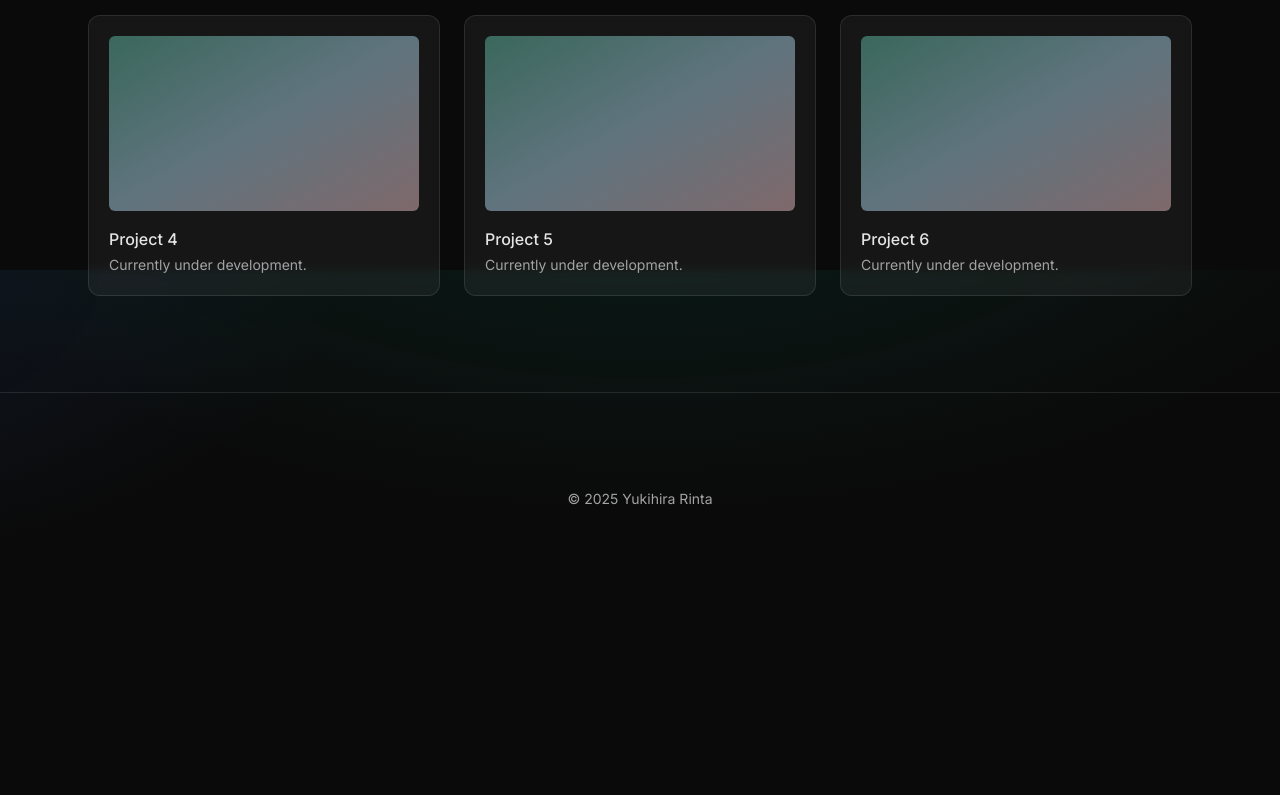
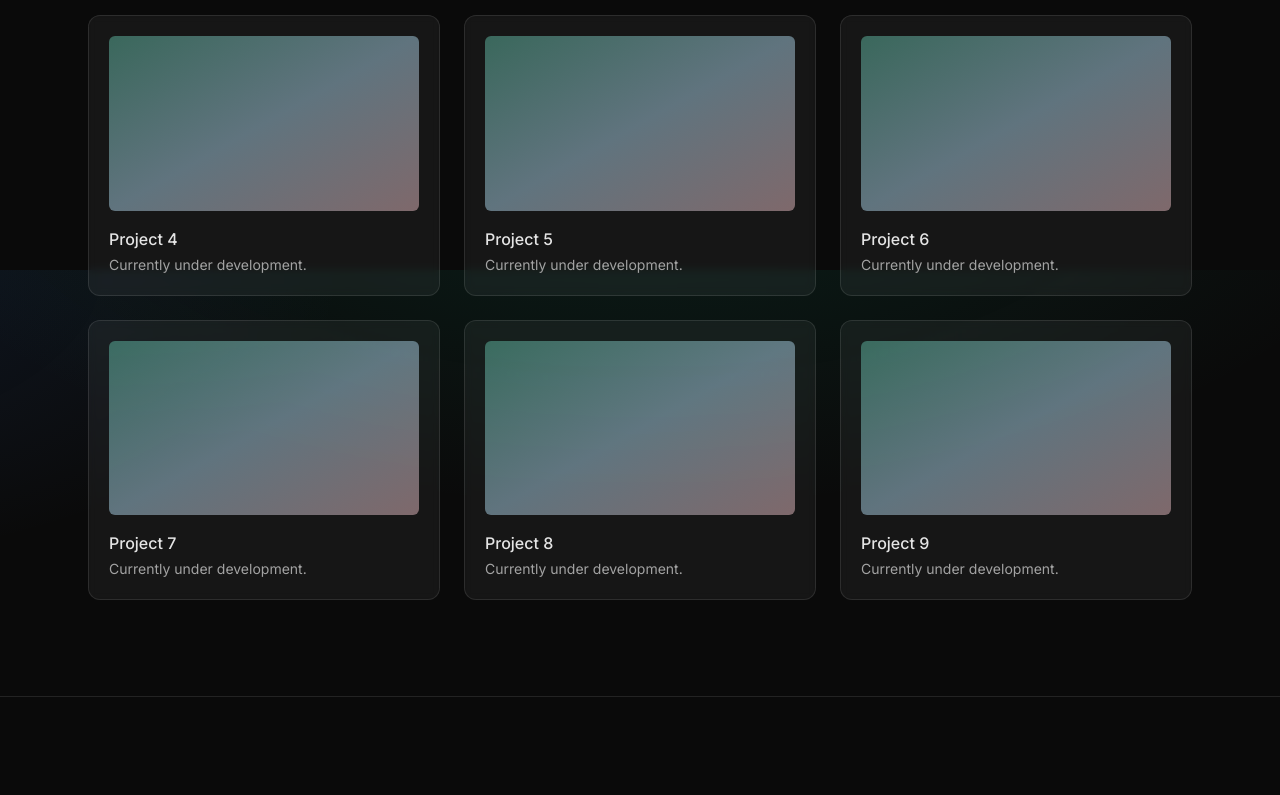
Before and after one commit to yukihirarinta/yukihirarinta.github.io, a Next.js app: page / in a window 1280 px wide. Shown: the part 530-1325 px from the top of the page. Before the commit the page ends 1135 px from the top, so only its background shows below. Built offline with nearby package versions, Linux system fonts and the light colour scheme.

Commit message:
Add placeholder projects to reach nine total

```diff
--- a/src/app/page.tsx
+++ b/src/app/page.tsx
@@ -21,6 +21,9 @@ const projects: Project[] = [
   { title: "Project 4", description: "Currently under development." },
   { title: "Project 5", description: "Currently under development." },
   { title: "Project 6", description: "Currently under development." },
+  { title: "Project 7", description: "Currently under development." },
+  { title: "Project 8", description: "Currently under development." },
+  { title: "Project 9", description: "Currently under development." },
 ];
 
 export default function HomePage() {
```
